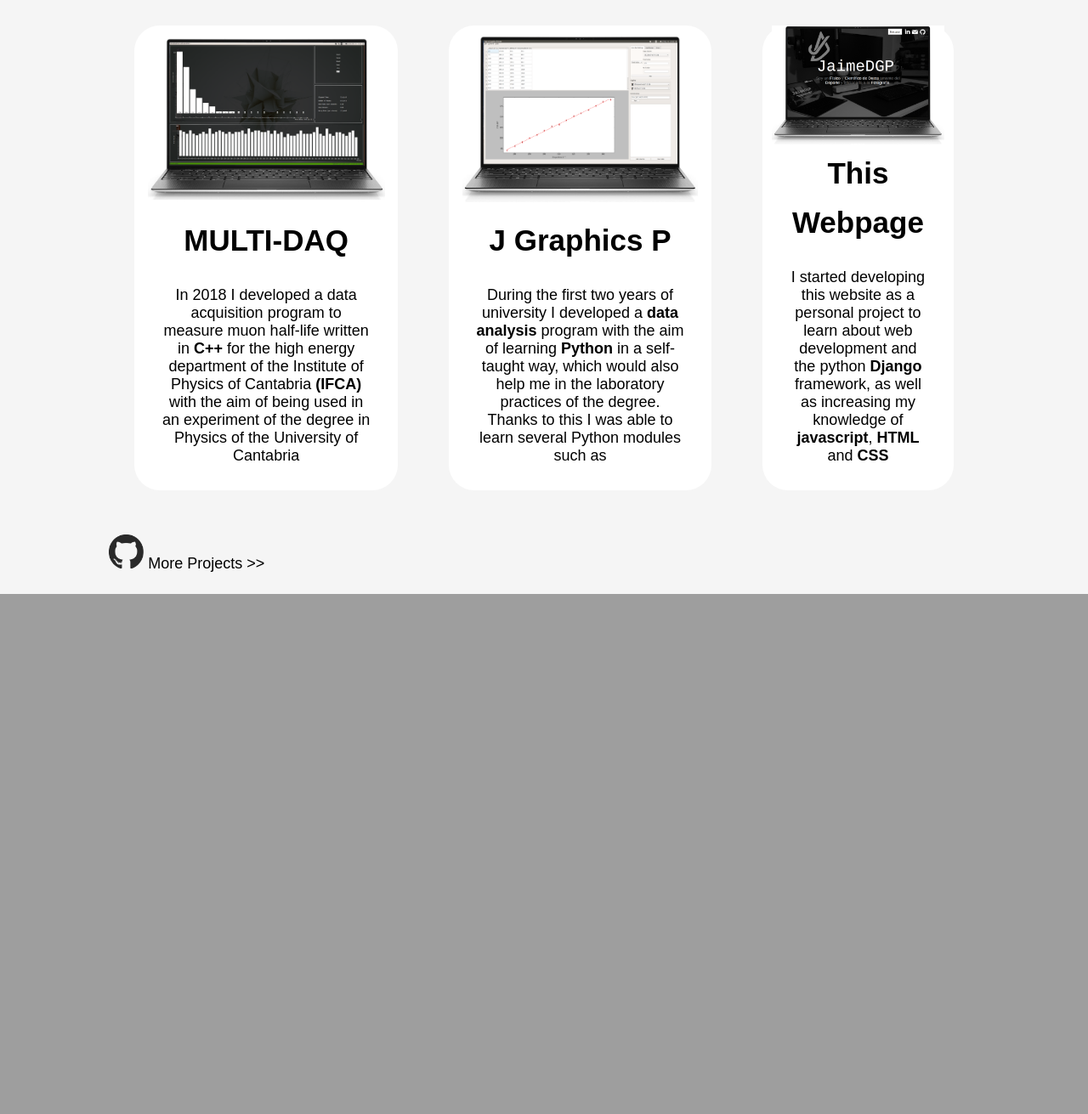
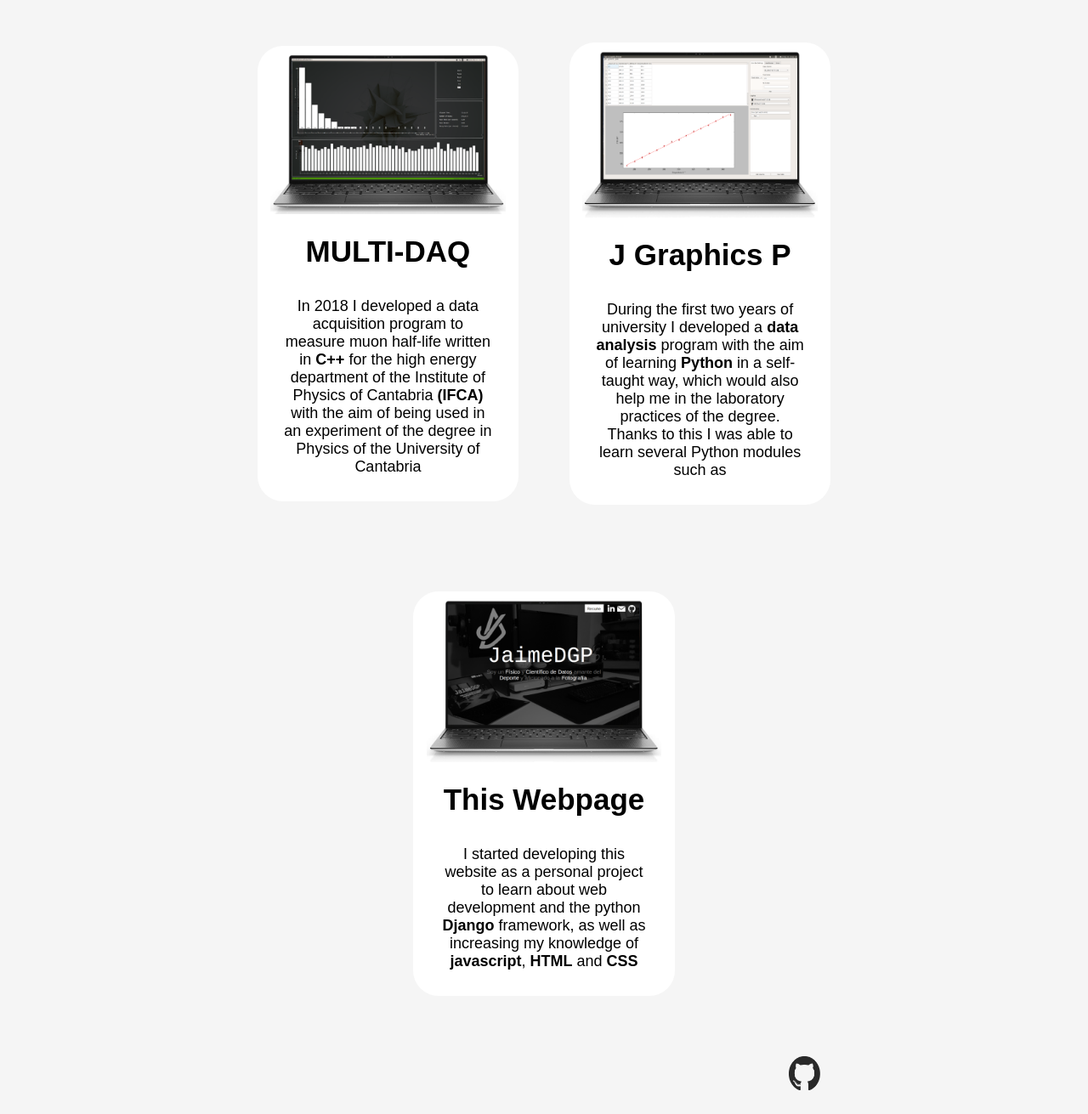
Before and after one commit to Jaimedgp/jaimedgpWeb, a Django app: template resume/templates/index.html in a window 1280 px wide. Shown: the part 859-2170 px from the top of the page at 85% size. Before the commit the page ends 1558 px from the top, so only its background shows below. Run offline with Django 3.2, Linux system fonts and the light colour scheme; the template is opened without the code that fills it, so the values that code supplies are empty.

Commit message:
Not fine

```diff
--- a/resume/static/css/_code.css
+++ b/resume/static/css/_code.css
@@ -10,12 +10,17 @@
 
 .cards {
     display: flex;
-    justify-content: space-between;
+    flex-wrap: wrap;
+    justify-content: center;
+    align-items: center;
 }
 
 .cards .card{
     background: white;
     margin: 5% 3rem;
+
+    max-width: 30%;
+    min-width: 20rem;
 
     display: flex;
     justify-content: space-between;
@@ -32,5 +37,12 @@
 
 img {
     max-width: 90%;
-    margin: auto;
+    margin: 1rem auto;
 }
+
+@media screen and (max-width: 1200px) {
+
+    .cards { flex-direction: column; }
+
+    .cards .card{ max-width: 100%; }
+}
--- a/resume/static/css/_home.css
+++ b/resume/static/css/_home.css
@@ -25,7 +25,7 @@ nav {
 nav > ul {
     display: flex;
     justify-content: space-between;
-    flex: 1.5;
+    flex: 1;
     list-style: none;
 }
 
@@ -60,3 +60,10 @@ nav > h1 { flex: 3; }
     margin: auto;
     color:gray;
 }
+
+
+@media screen and (max-width: 1200px) {
+    nav > h1 { flex: 0; }
+    h1 { font-size: 10rem; }
+    .home-title { grid-template-columns: 10% 1fr 10%; }
+}
--- a/resume/static/css/styles.css
+++ b/resume/static/css/styles.css
@@ -34,10 +34,5 @@ a {
 
 @media screen and (max-width: 1200px) {
     html{ font-size: 40%; }
-
-    nav > h1 { flex: 0; }
     h1 { font-size: 10rem; }
-    .home-title { grid-template-columns: 10% 1fr 10%; }
-
-    .cards { flex-direction: column; }
 }
--- a/resume/templates/index.html
+++ b/resume/templates/index.html
@@ -45,7 +45,6 @@
 
             <!-- CODE INFORMATION -->
             <section id="codeSec">
-
                 <div class="projects">
                     <div class="cards">
                         <div class="card">
@@ -77,12 +76,23 @@
                                 <b style="color: black;">CSS</b></p>
                         </div>
                     </div>
-                            <div class="link-github">
-                                <a href="https://github.com/Jaimedgp?tab=repositories"><p> <img style="height:40px;" src="{% static 'Photos/Code/github.png' %}"></img>
-                                More Projects >>
-                                </p></a>
-                            </div>
                 </div>
+                <div class="nav-container">
+                    <nav>
+                        <h1></h1>
+                        <ul>
+                            <li><a href="https://github.com/Jaimedgp?tab=repositories">
+                                <img style="height:40px;" src="{% static 'Photos/Code/github.png' %}"></img></a></li>
+                        </ul>
+                    </nav>
+                </div>
+                    <!--
+                    <div class="link-github">
+                        <a href="https://github.com/Jaimedgp?tab=repositories"><p><img style="height:40px;" src="{% static 'Photos/Code/github.png' %}"></img>
+                        More Projects >>
+                            </p></a>
+                        </div>
+                    -->
             </section>
         </main>
     </body>
```
Also changed, not shown: 1 other file.
